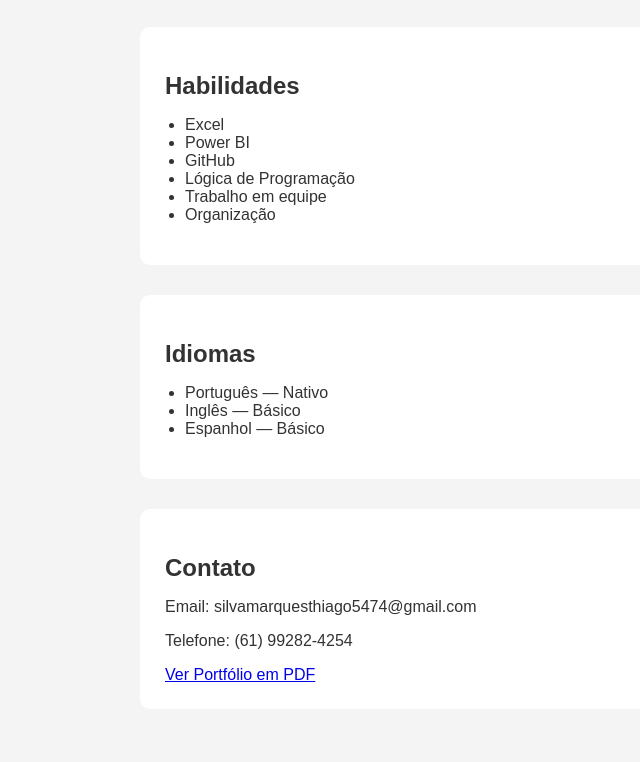
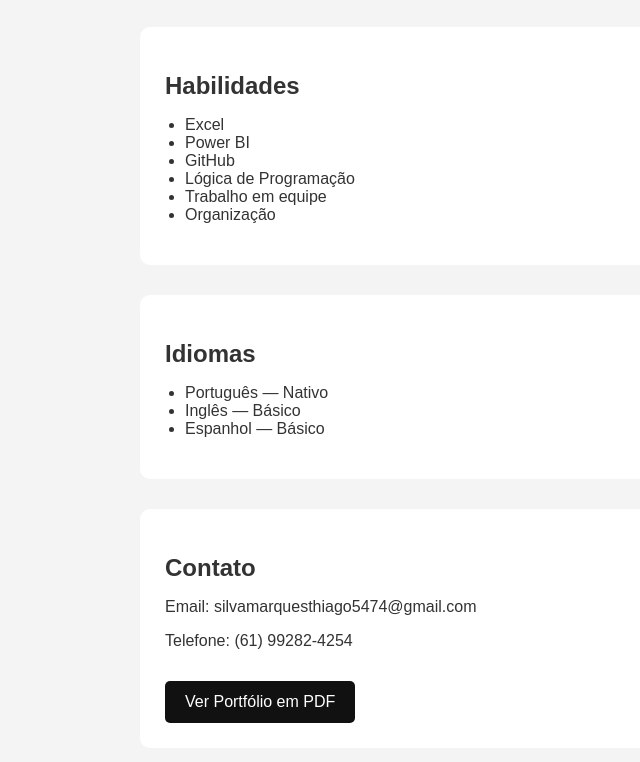
Before and after one commit to Th1ag0-sm/portfolio-thiago, a plain HTML site: page index.html in a window 1280 px wide. Shown: the part 1355-2117 px from the top of the page, without its empty margins (25-665 px from the left). Before the commit the page ends 2094 px from the top, so only its background shows below. Drawn offline with Linux system fonts and the light colour scheme.

Commit message:
Update style.css

```diff
--- a/style.css
+++ b/style.css
@@ -35,3 +35,18 @@ h1, h2 {
 ul {
     padding-left: 20px;
 }
+
+.botao {
+    display: inline-block;
+    margin-top: 15px;
+    padding: 12px 20px;
+    background-color: #111;
+    color: white;
+    text-decoration: none;
+    border-radius: 5px;
+    transition: 0.3s;
+}
+
+.botao:hover {
+    background-color: #444;
+}
```
